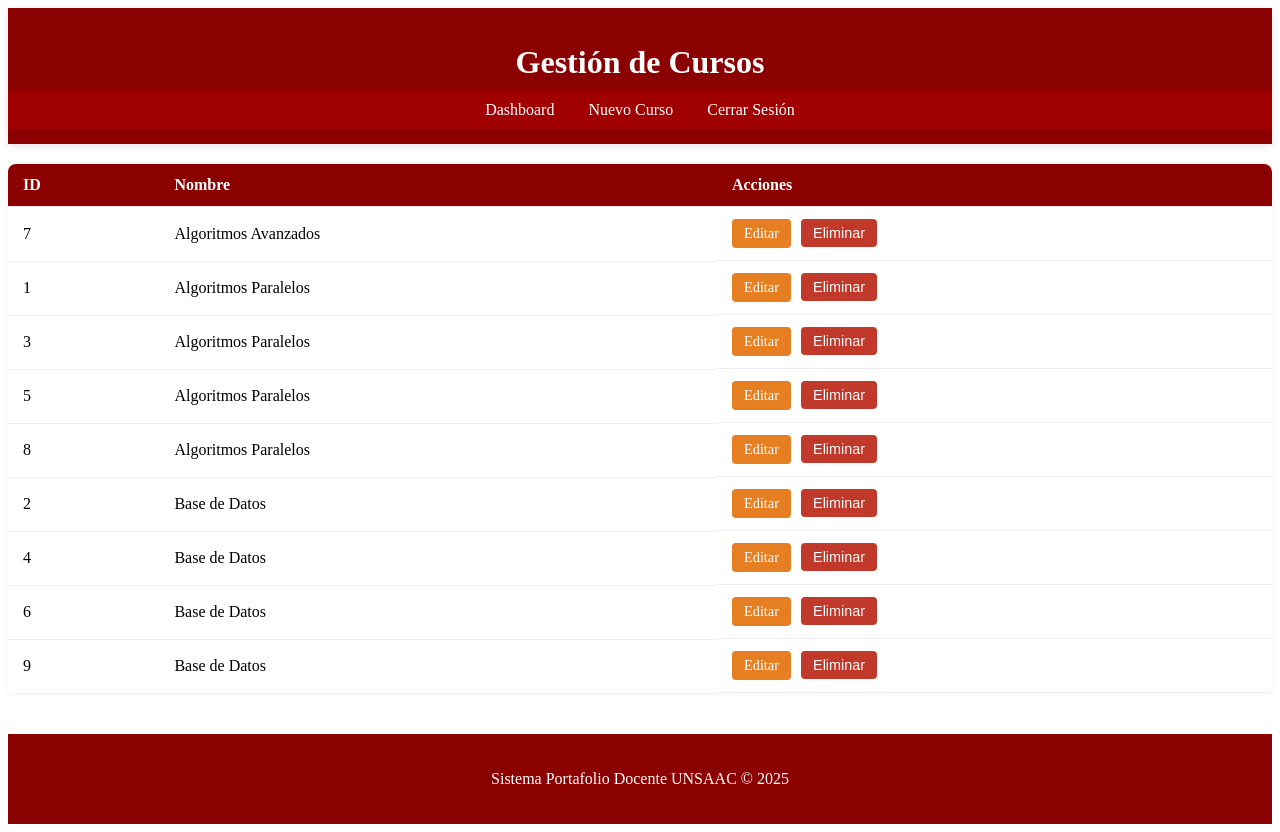
After one commit to Jose7867/proyecto, a Flask app: page /admin/cursos in a window 1280 px wide. The commit adds this page. Run offline with Flask 3, Linux system fonts and the light colour scheme; a user stored in the database is signed in; data comes from the database, SQL or seed files in the repository; both versions use the stored data as it was after the commit.

Commit message:
se mofidicó gestionar cursos, generar reportes

```diff
--- a/app.py
+++ b/app.py
@@ -295,6 +295,90 @@ def generar_reportes():
             conn.close()
 
     return render_template('admin/generar_reportes.html')
+#crear curso
+@app.route('/admin/crear_curso', methods=['GET', 'POST'])
+def crear_curso():
+    if 'user_type' not in session or session['user_type'] != 'admin':
+        return redirect(url_for('login'))
+
+    if request.method == 'POST':
+        nombre_curso = request.form['nombre']
+
+        conn = get_db_connection()
+        try:
+            conn.execute('INSERT INTO cursos (nombre) VALUES (?)', (nombre_curso,))
+            conn.commit()
+            flash('Curso creado exitosamente', 'success')
+        except sqlite3.IntegrityError:
+            flash('Este curso ya existe', 'error')
+        finally:
+            conn.close()
+
+        return redirect(url_for('crear_curso'))
+
+    return render_template('admin/crear_curso.html')
+# Listar cursos (ya lo tienes)
+@app.route('/admin/cursos')
+def listar_cursos():
+    if 'user_type' not in session or session['user_type'] != 'admin':
+        return redirect(url_for('login'))
+
+    conn = get_db_connection()
+    cursos = conn.execute('SELECT * FROM cursos ORDER BY nombre').fetchall()
+    conn.close()
+
+    return render_template('admin/listar_cursos.html', cursos=cursos)
+
+# Eliminar curso
+@app.route('/admin/eliminar_curso/<int:curso_id>', methods=['POST'])
+def eliminar_curso(curso_id):
+    if 'user_type' not in session or session['user_type'] != 'admin':
+        return redirect(url_for('login'))
+
+    conn = get_db_connection()
+    try:
+        # Verificar si el curso está asignado a docentes primero
+        asignaciones = conn.execute('SELECT COUNT(*) FROM docente_curso WHERE curso_id = ?', (curso_id,)).fetchone()[0]
+
+        if asignaciones > 0:
+            flash('No se puede eliminar: el curso está asignado a docentes', 'error')
+        else:
+            conn.execute('DELETE FROM cursos WHERE id = ?', (curso_id,))
+            conn.commit()
+            flash('Curso eliminado correctamente', 'success')
+    finally:
+        conn.close()
+
+    return redirect(url_for('listar_cursos'))
+
+# Editar curso
+@app.route('/admin/editar_curso/<int:curso_id>', methods=['GET', 'POST'])
+def editar_curso(curso_id):
+    if 'user_type' not in session or session['user_type'] != 'admin':
+        return redirect(url_for('login'))
+
+    conn = get_db_connection()
+
+    if request.method == 'POST':
+        nuevo_nombre = request.form['nombre']
+        try:
+            conn.execute('UPDATE cursos SET nombre = ? WHERE id = ?', (nuevo_nombre, curso_id))
+            conn.commit()
+            flash('Curso actualizado correctamente', 'success')
+            return redirect(url_for('listar_cursos'))
+        except sqlite3.IntegrityError:
+            flash('Ya existe un curso con ese nombre', 'error')
+
+    curso = conn.execute('SELECT * FROM cursos WHERE id = ?', (curso_id,)).fetchone()
+    conn.close()
+
+    if not curso:
+        flash('Curso no encontrado', 'error')
+        return redirect(url_for('listar_cursos'))
+
+    return render_template('admin/editar_curso.html', curso=curso)
+#Agrega esta ruta para mostrar todos los cursos
+
 # Logout
 @app.route('/logout')
 def logout():
--- /dev/null
+++ b/templates/admin/listar_cursos.html
@@ -0,0 +1,75 @@
+<!DOCTYPE html>
+<html lang="es">
+  <head>
+    <meta charset="UTF-8" />
+    <meta name="viewport" content="width=device-width, initial-scale=1.0" />
+    <title>Gestión de Cursos</title>
+    <link
+      rel="stylesheet"
+      href="{{ url_for('static', filename='css/admin.css') }}"
+    />
+  </head>
+  <body>
+    <header class="admin-header">
+      <div class="container">
+        <h1>Gestión de Cursos</h1>
+        <nav>
+          <a href="{{ url_for('admin.dashboard') }}">Dashboard</a>
+          <a href="{{ url_for('admin.crear_curso') }}">Nuevo Curso</a>
+          <a href="{{ url_for('logout') }}">Cerrar Sesión</a>
+        </nav>
+      </div>
+    </header>
+
+    <main class="container">
+      {% with messages = get_flashed_messages(with_categories=true) %} {% if
+      messages %} {% for category, message in messages %}
+      <div class="alert alert-{{ category }}">{{ message }}</div>
+      {% endfor %} {% endif %} {% endwith %}
+
+      <table class="docentes-table">
+        <thead>
+          <tr>
+            <th>ID</th>
+            <th>Nombre</th>
+            <th>Acciones</th>
+          </tr>
+        </thead>
+        <tbody>
+          {% for curso in cursos %}
+          <tr>
+            <td>{{ curso.id }}</td>
+            <td>{{ curso.nombre }}</td>
+            <td class="actions">
+              <a
+                href="{{ url_for('admin.editar_curso', curso_id=curso.id) }}"
+                class="btn-edit"
+                >Editar</a
+              >
+              <form
+                action="{{ url_for('admin.eliminar_curso', curso_id=curso.id) }}"
+                method="POST"
+                style="display: inline"
+              >
+                <button
+                  type="submit"
+                  class="btn-delete"
+                  onclick="return confirm('¿Eliminar este curso?')"
+                >
+                  Eliminar
+                </button>
+              </form>
+            </td>
+          </tr>
+          {% endfor %}
+        </tbody>
+      </table>
+    </main>
+
+    <footer class="admin-footer">
+      <div class="container">
+        <p>Sistema Portafolio Docente UNSAAC &copy; 2025</p>
+      </div>
+    </footer>
+  </body>
+</html>
```
Also changed, not shown: templates/admin/crear_curso.html (added, +51 -0 lines), templates/admin/dashboard.html (+10 -0 lines), templates/admin/editar_curso.html (added, +37 -0 lines), database.db.
